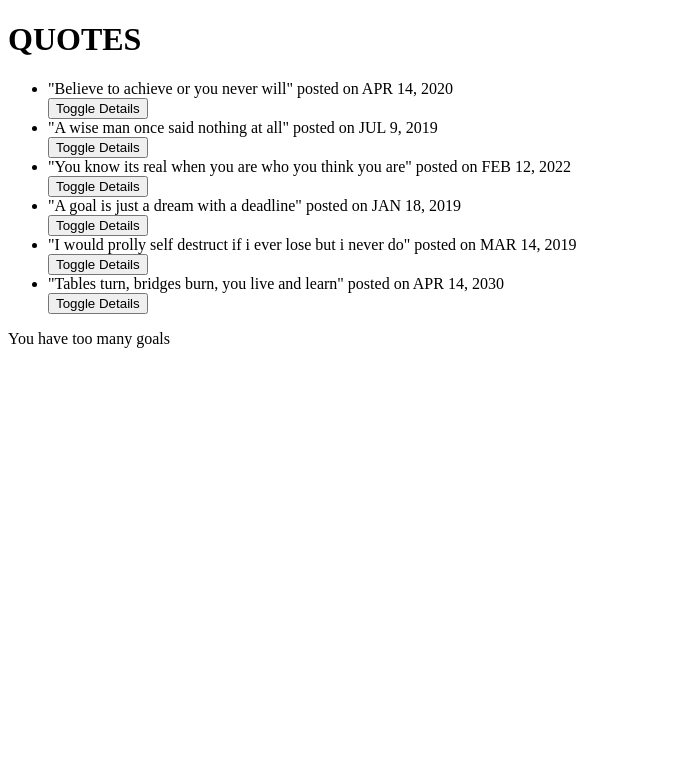
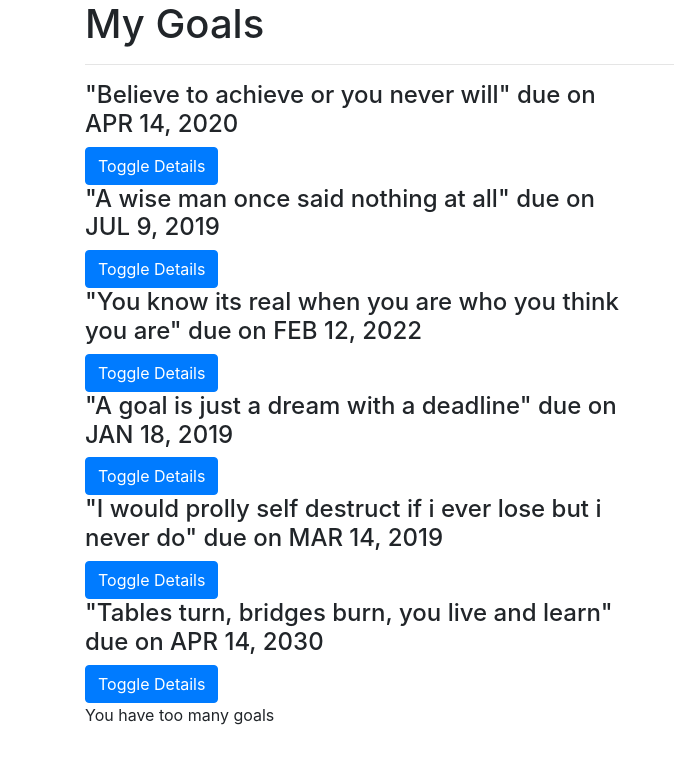
Before and after one commit to Thanos-11/quotes, an Angular app: page / in a window 1280 px wide. Shown: the top 764 px of the page, without its empty margins (0-674 px from the left). Built offline with nearby package versions, Linux system fonts and the light colour scheme.

Commit message:
Added bootstrap to the mix

```diff
--- a/package.json
+++ b/package.json
@@ -19,6 +19,8 @@
     "@angular/platform-browser": "~9.1.4",
     "@angular/platform-browser-dynamic": "~9.1.4",
     "@angular/router": "~9.1.4",
+    "bootstrap": "^4.4.1",
+    "popper": "^1.0.1",
     "rxjs": "~6.5.4",
     "tslib": "^1.10.0",
     "zone.js": "~0.10.2"
--- a/src/app/goal-detail/goal-detail.component.html
+++ b/src/app/goal-detail/goal-detail.component.html
@@ -1,3 +1,5 @@
 <p>{{ goal.description }}</p>
 <p>This goal will be complete in {{ goal.completeDate | dateCount }} days</p>
-<button (click)="goalDelete(true)">Delete Goal</button>
+<button (click)="goalDelete(true)" class="btn btn-outline-danger">
+  Delete Goal
+</button>
--- a/src/app/goal/goal.component.html
+++ b/src/app/goal/goal.component.html
@@ -1,16 +1,28 @@
-<h1>QUOTES</h1>
-<ul>
+<div class="container">
+  <h1>My Goals</h1>
+  <hr />
+
+  <div class="row">
+    <div class="col-md-6">
       <div *ngFor="let goal of goals; let i = index">
-    <li appStrikethrough>
-      {{ goal.name }} posted on {{ goal.completeDate | date | uppercase }}
-    </li>
-    <button (click)="toggleDetails(i)">Toggle Details</button>
+        <div>
+          <h4 id="{{ i }}" appStrikethrough>
+            {{ goal.name }} due on {{ goal.completeDate | date | uppercase }}
+          </h4>
+          <button (click)="toggleDetails(i)" class="btn btn-primary">
+            Toggle Details
+          </button>
+        </div>
 
+        <div *ngIf="goal.showDescription">
           <app-goal-detail
-      *ngIf="goal.showDescription"
             [goal]="goal"
             (isComplete)="deleteGoal($event, i)"
           ></app-goal-detail>
         </div>
-</ul>
+      </div>
+    </div>
+  </div>
+
   <p *ngIf="goals.length > 5">You have too many goals</p>
+</div>
--- a/src/styles.css
+++ b/src/styles.css
@@ -1 +1 @@
-/* You can add global styles to this file, and also import other style files */
+@import "~bootstrap/dist/css/bootstrap.css"
```
Also changed, not shown: 1 other file (tests, documents, lock files or other folders). Lines whose indentation alone changed are shown as unchanged.
